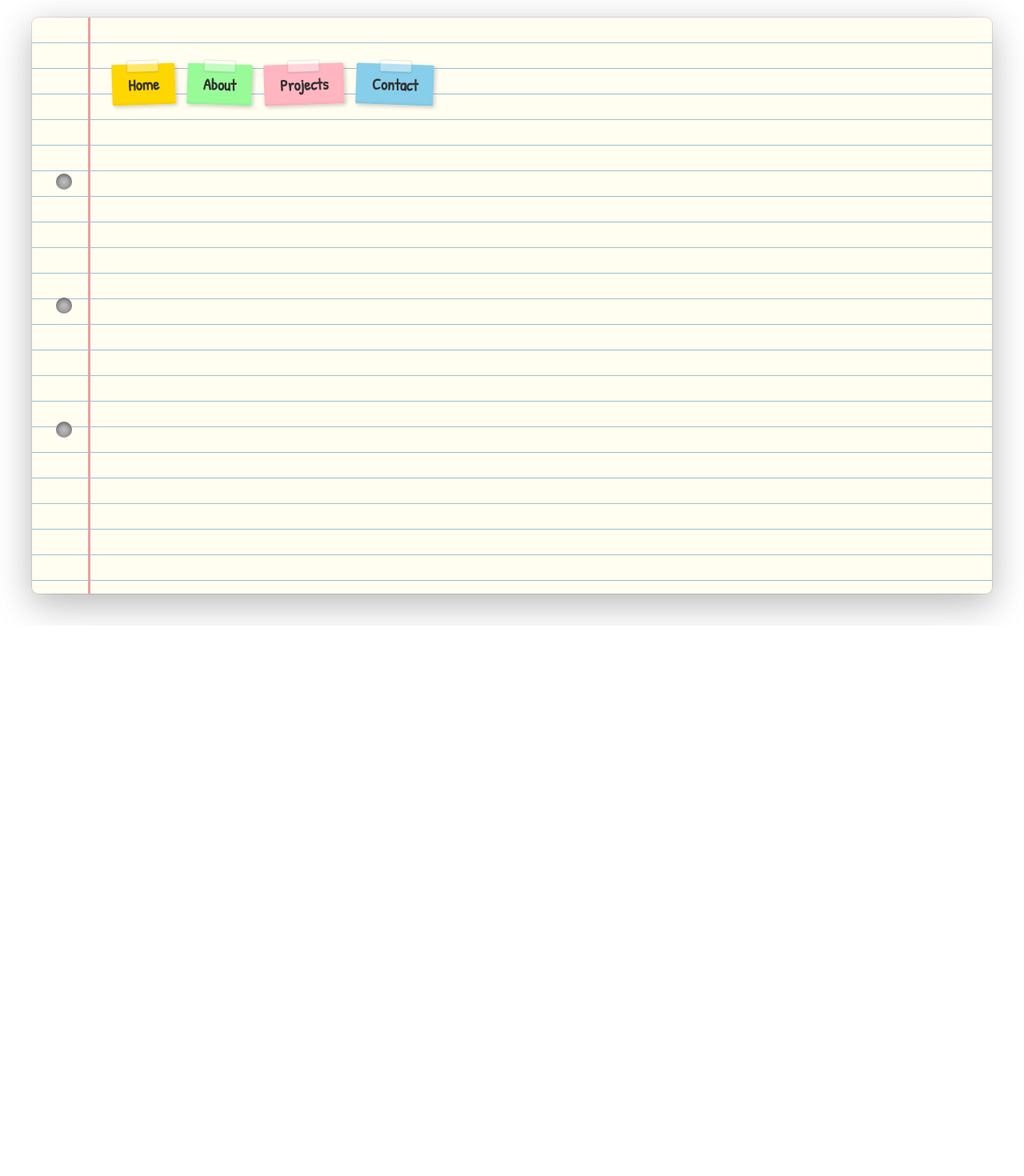
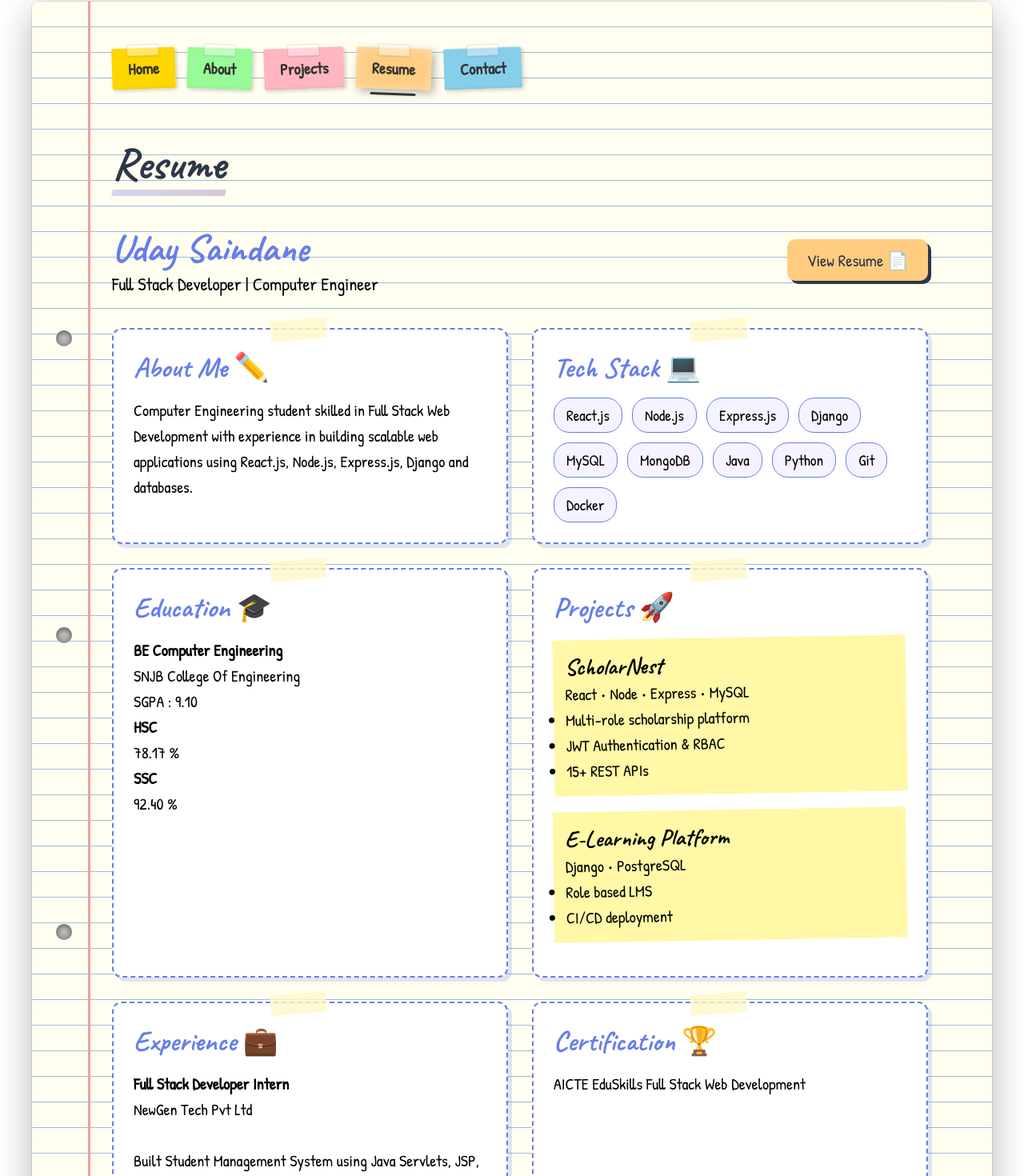
Before and after one commit to UdaySaindane/UdayS_Portfolio, a React (Vite) app: page /resume in a window 1280 px wide. Shown: the part 18-1488 px from the top of the page at 80% size. Before the commit the page ends 800 px from the top, so only its background shows below. Built offline with nearby package versions, Linux system fonts and the light colour scheme.

Commit message:
Adding Resume

```diff
--- a/src/App.jsx
+++ b/src/App.jsx
@@ -1,34 +1,113 @@
+// import { BrowserRouter as Router, Routes, Route } from 'react-router-dom';
+// import Navbar from './components/Navbar';
+// import Home from './pages/Home';
+// import About from './pages/About';
+// import Projects from './pages/Projects';
+// import Contact from './pages/Contact';
+
+// import './App.css';
+
+// function App() {
+//   return (
+//     <Router>
+//       <div className="notebook-container">
+//         <div className="notebook-page">
+//           <div className="notebook-lines"></div>
+//           <div className="notebook-margin"></div>
+//           <div className="notebook-holes">
+//             <div className="hole"></div>
+//             <div className="hole"></div>
+//             <div className="hole"></div>
+//           </div>
+//           <Navbar />
+//           <div className="content-area">
+//             <Routes>
+//               <Route path="/" element={<Home />} />
+//               <Route path="/about" element={<About />} />
+//               <Route path="/projects" element={<Projects />} />
+//               <Route path="/contact" element={<Contact />} />
+//             </Routes>
+//           </div>
+//         </div>
+//       </div>
+//     </Router>
+//   );
+// }
+
+// export default App;/
+
+
 import { BrowserRouter as Router, Routes, Route } from 'react-router-dom';
+
 import Navbar from './components/Navbar';
+
 import Home from './pages/Home';
 import About from './pages/About';
 import Projects from './pages/Projects';
+import Resume from './pages/Resume';
 import Contact from './pages/Contact';
+
 import './App.css';
+
 
 function App() {
   return (
     <Router>
+
       <div className="notebook-container">
+
         <div className="notebook-page">
+
           <div className="notebook-lines"></div>
           <div className="notebook-margin"></div>
+
           <div className="notebook-holes">
             <div className="hole"></div>
             <div className="hole"></div>
             <div className="hole"></div>
           </div>
+
+
           <Navbar />
+
+
           <div className="content-area">
+
             <Routes>
+
               <Route path="/" element={<Home />} />
-              <Route path="/about" element={<About />} />
-              <Route path="/projects" element={<Projects />} />
-              <Route path="/contact" element={<Contact />} />
+
+              <Route
+              path="/about"
+              element={<About />}
+              />
+
+              <Route
+              path="/projects"
+              element={<Projects />}
+              />
+
+
+              <Route
+              path="/resume"
+              element={<Resume />}
+              />
+
+
+              <Route
+              path="/contact"
+              element={<Contact />}
+              />
+
+
             </Routes>
+
           </div>
+
         </div>
+
       </div>
+
     </Router>
   );
 }
--- a/src/components/Navbar.jsx
+++ b/src/components/Navbar.jsx
@@ -1,43 +1,187 @@
+// import { NavLink } from 'react-router-dom';
+// import { motion } from 'framer-motion';
+// import './Navbar.css';
+
+// const Navbar = () => {
+//   const navItems = [
+//     { name: 'Home', path: '/', color: '#ffd700' },
+//     { name: 'About', path: '/about', color: '#98fb98' },
+//     { name: 'Projects', path: '/projects', color: '#ffb6c1' },
+//       // { name: 'Resume', path: '/resume', color: '#ed740a' },
+//     { name: 'Contact', path: '/contact', color: '#87ceeb' }
+
+//   ];
+
+//   return (
+//     <nav className="navbar">
+//       {navItems.map((item, index) => (
+//         <motion.div
+//           key={item.name}
+//           initial={{ y: -50, opacity: 0, rotate: 0 }}
+//           animate={{ y: 0, opacity: 1, rotate: index % 2 === 0 ? -2 : 2 }}
+//           transition={{ delay: index * 0.1, type: 'spring', stiffness: 100 }}
+//           whileHover={{
+//             y: -5,
+//             rotate: 0,
+//             transition: { duration: 0.2 }
+//           }}
+//         >
+//           <NavLink
+//             to={item.path}
+//             className={({ isActive }) =>
+//               isActive ? 'sticky-note active' : 'sticky-note'
+//             }
+//             style={{ backgroundColor: item.color }}
+//           >
+//             <div className="tape"></div>
+//             {item.name}
+//           </NavLink>
+//         </motion.div>
+//       ))}
+//     </nav>
+//   );
+// };
+
+// export default Navbar;
+
+
 import { NavLink } from 'react-router-dom';
 import { motion } from 'framer-motion';
+
 import './Navbar.css';
 
+
 const Navbar = () => {
-  const navItems = [
-    { name: 'Home', path: '/', color: '#ffd700' },
-    { name: 'About', path: '/about', color: '#98fb98' },
-    { name: 'Projects', path: '/projects', color: '#ffb6c1' },
-    { name: 'Contact', path: '/contact', color: '#87ceeb' }
+
+
+const navItems=[
+
+{
+name:'Home',
+path:'/',
+color:'#ffd700'
+},
+
+
+{
+name:'About',
+path:'/about',
+color:'#98fb98'
+},
+
+
+{
+name:'Projects',
+path:'/projects',
+color:'#ffb6c1'
+},
+
+
+{
+name:'Resume',
+path:'/resume',
+color:'#ffcc80'
+},
+
+
+{
+name:'Contact',
+path:'/contact',
+color:'#87ceeb'
+}
+
 ];
 
+
 return (
+
 <nav className="navbar">
-      {navItems.map((item, index) => (
+
+
+{
+navItems.map((item,index)=>(
+
+
 <motion.div
+
 key={item.name}
-          initial={{ y: -50, opacity: 0, rotate: 0 }}
-          animate={{ y: 0, opacity: 1, rotate: index % 2 === 0 ? -2 : 2 }}
-          transition={{ delay: index * 0.1, type: 'spring', stiffness: 100 }}
+
+
+initial={{
+y:-50,
+opacity:0
+}}
+
+
+animate={{
+y:0,
+opacity:1,
+rotate:index%2===0?-2:2
+}}
+
+
+transition={{
+delay:index*0.1,
+type:'spring',
+stiffness:100
+}}
+
+
+
 whileHover={{
-            y: -5,
-            rotate: 0,
-            transition: { duration: 0.2 }
+y:-5,
+rotate:0
 }}
+
+
 >
+
+
 <NavLink
+
 to={item.path}
-            className={({ isActive }) =>
-              isActive ? 'sticky-note active' : 'sticky-note'
+
+
+className={({isActive})=>
+
+isActive
+?'sticky-note active'
+:'sticky-note'
+
 }
-            style={{ backgroundColor: item.color }}
+
+
+style={{
+backgroundColor:item.color
+}}
+
 >
+
+
 <div className="tape"></div>
+
+
 {item.name}
+
+
 </NavLink>
+
+
+
 </motion.div>
-      ))}
+
+
+))
+
+}
+
+
 </nav>
-  );
-};
+
+
+)
+
+}
+
 
 export default Navbar;
--- a/src/pages/Home.jsx
+++ b/src/pages/Home.jsx
@@ -4,7 +4,7 @@ import './Home.css';
 import mee from '../assets/mee.jpeg';
 const Home = () => {
   const [currentRole, setCurrentRole] = useState(0);
-  const roles = ['Web Developer', 'Computer Engineer', 'Problem Solver', 'Creative Coder'];
+  const roles = ['Full Stack Developer', 'Computer Engineer', 'Problem Solver', 'Coder'];
 
   useEffect(() => {
     const interval = setInterval(() => {
@@ -51,7 +51,7 @@ const Home = () => {
           transition={{ delay: 0.6, duration: 0.8 }}
         >
           Welcome to my Portfolio website! I build websites
-          that bring ideas to life. Let's create something amazing together!
+          that bring ideas to life.
         </motion.p>
 
         <motion.div
--- /dev/null
+++ b/src/pages/Resume.css
@@ -0,0 +1,138 @@
+.resume-container {
+    padding: 20px 0;
+}
+
+
+/* header */
+
+.resume-header {
+    display: flex;
+    justify-content: space-between;
+    align-items: center;
+    margin-bottom: 40px;
+    flex-wrap: wrap;
+    gap: 20px;
+}
+
+.resume-header h2 {
+    font-family: 'Caveat', cursive;
+    font-size: 3rem;
+    color: #667eea;
+}
+
+.resume-header p {
+    font-family: 'Patrick Hand', cursive;
+    font-size: 1.4rem;
+}
+
+.download-btn {
+    text-decoration: none;
+    background: #ffcc80;
+    color: #2d3748;
+    font-family: 'Patrick Hand', cursive;
+    font-size: 1.3rem;
+    padding: 12px 25px;
+    border-radius: 10px;
+    box-shadow: 4px 4px 0 #2d3748;
+    transition: .3s;
+}
+
+.download-btn:hover {
+    transform: translate(-3px, -3px);
+}
+
+.resume-grid {
+    display: grid;
+    grid-template-columns: repeat(2, 1fr);
+    gap: 30px;
+}
+
+.resume-card {
+    background: white;
+    padding: 25px;
+    border: 2px dashed #667eea;
+    border-radius: 12px;
+    box-shadow: 5px 5px 0 rgba(102, 126, 234, .2);
+    position: relative;
+}
+
+.resume-card::before {
+    content: "";
+    position: absolute;
+    top: -12px;
+    left: 40%;
+    width: 70px;
+    height: 25px;
+    background: rgba(255, 248, 200, .8);
+    transform: rotate(-5deg);
+}
+
+.resume-card h3 {
+    font-family: 'Caveat', cursive;
+    font-size: 2.2rem;
+    color: #667eea;
+    margin-bottom: 15px;
+}
+
+.resume-card p,
+.resume-card li {
+    font-family: 'Patrick Hand', cursive;
+    font-size: 1.25rem;
+    line-height: 1.6;
+}
+
+.skill-cloud {
+    display: flex;
+    flex-wrap: wrap;
+    gap: 12px;
+}
+
+.skill-cloud span {
+    background: #f5f3ff;
+    padding: 8px 15px;
+    border-radius: 20px;
+    font-family: 'Patrick Hand', cursive;
+    font-size: 1.2rem;
+    border: 1px solid #667eea;
+}
+
+.project-note {
+    background: #fff8a6;
+    padding: 15px;
+    margin-bottom: 20px;
+    transform: rotate(-1deg);
+}
+
+.project-note h4 {
+    font-family: 'Caveat', cursive;
+    font-size: 1.8rem;
+}
+
+
+/* responsive */
+
+@media(max-width:900px) {
+    .resume-grid {
+        grid-template-columns: 1fr;
+    }
+}
+
+@media(max-width:480px) {
+    .resume-header h2 {
+        font-size: 2.3rem;
+    }
+    .download-btn {
+        width: 100%;
+        text-align: center;
+    }
+    .resume-card {
+        padding: 18px;
+    }
+    .resume-card h3 {
+        font-size: 1.8rem;
+    }
+    .resume-card p,
+    .resume-card li {
+        font-size: 1.1rem;
+    }
+}
--- /dev/null
+++ b/src/pages/Resume.jsx
@@ -0,0 +1,327 @@
+import { motion } from "framer-motion";
+import "./Resume.css";
+
+
+const Resume = () => {
+
+
+const skills = [
+ "React.js",
+ "Node.js",
+ "Express.js",
+ "Django",
+ "MySQL",
+ "MongoDB",
+ "Java",
+ "Python",
+ "Git",
+ "Docker"
+];
+
+
+return (
+
+<div className="resume-container">
+
+
+<motion.h1
+className="page-title"
+initial={{opacity:0,y:-20}}
+animate={{opacity:1,y:0}}
+>
+
+Resume
+
+<div className="title-underline"></div>
+
+</motion.h1>
+
+
+
+<div className="resume-header">
+
+
+<div>
+
+<h2>
+Uday Saindane
+</h2>
+
+<p>
+Full Stack Developer | Computer Engineer
+</p>
+
+
+</div>
+
+
+<a
+href="/https://drive.google.com/file/d/1F6r2624898g1Yc4rIWgs6WoO7Qr-jXYo/view?usp=drive_link"
+
+className="download-btn"
+>
+View Resume 📄
+</a>
+
+
+</div>
+
+
+
+
+<div className="resume-grid">
+
+
+
+<motion.div
+className="resume-card summary"
+initial={{opacity:0,x:-30}}
+animate={{opacity:1,x:0}}
+>
+
+
+<h3>About Me ✏️</h3>
+
+
+<p>
+Computer Engineering student skilled in Full Stack Web
+Development with experience in building scalable web
+applications using React.js, Node.js, Express.js,
+Django and databases.
+</p>
+
+
+</motion.div>
+
+
+
+
+
+
+<motion.div
+className="resume-card"
+initial={{opacity:0,x:30}}
+animate={{opacity:1,x:0}}
+>
+
+
+<h3>Tech Stack 💻</h3>
+
+
+<div className="skill-cloud">
+
+{
+skills.map(skill=>(
+
+<span key={skill}>
+{skill}
+</span>
+
+))
+}
+
+
+</div>
+
+
+</motion.div>
+
+
+
+
+
+
+
+<motion.div
+className="resume-card"
+initial={{opacity:0,y:30}}
+animate={{opacity:1,y:0}}
+>
+
+
+<h3>Education 🎓</h3>
+
+
+<div className="timeline">
+
+<p>
+<b>BE Computer Engineering</b>
+<br/>
+SNJB College Of Engineering
+<br/>
+SGPA : 9.10
+</p>
+
+
+<p>
+<b>HSC</b>
+<br/>
+78.17 %
+</p>
+
+
+<p>
+<b>SSC</b>
+<br/>
+92.40 %
+</p>
+
+
+</div>
+
+
+</motion.div>
+
+
+
+
+
+
+
+<motion.div
+className="resume-card"
+initial={{opacity:0,y:30}}
+animate={{opacity:1,y:0}}
+>
+
+
+<h3>Projects 🚀</h3>
+
+
+<div className="project-note">
+
+<h4>
+ScholarNest
+</h4>
+
+<p>
+React • Node • Express • MySQL
+</p>
+
+<ul>
+
+<li>
+Multi-role scholarship platform
+</li>
+
+<li>
+JWT Authentication & RBAC
+</li>
+
+<li>
+15+ REST APIs
+</li>
+
+</ul>
+
+
+</div>
+
+
+
+<div className="project-note">
+
+<h4>
+E-Learning Platform
+</h4>
+
+<p>
+Django • PostgreSQL
+</p>
+
+
+<ul>
+
+<li>
+Role based LMS
+</li>
+
+<li>
+CI/CD deployment
+</li>
+
+</ul>
+
+</div>
+
+
+
+</motion.div>
+
+
+
+
+
+
+
+
+<motion.div
+className="resume-card"
+initial={{opacity:0,y:30}}
+animate={{opacity:1,y:0}}
+>
+
+
+<h3>Experience 💼</h3>
+
+
+<p>
+
+<b>
+Full Stack Developer Intern
+</b>
+
+<br/>
+
+NewGen Tech Pvt Ltd
+
+
+<br/><br/>
+
+Built Student Management System using Java Servlets,
+JSP, JDBC and MySQL.
+
+</p>
+
+
+
+</motion.div>
+
+
+
+
+
+
+
+<motion.div
+className="resume-card"
+initial={{opacity:0,y:30}}
+animate={{opacity:1,y:0}}
+>
+
+
+<h3>Certification 🏆</h3>
+
+
+<p>
+AICTE EduSkills Full Stack Web Development
+</p>
+
+
+</motion.div>
+
+
+
+
+</div>
+
+
+
+</div>
+
+)
+
+}
+
+
+export default Resume;
```
Lines whose indentation alone changed are shown as unchanged.
